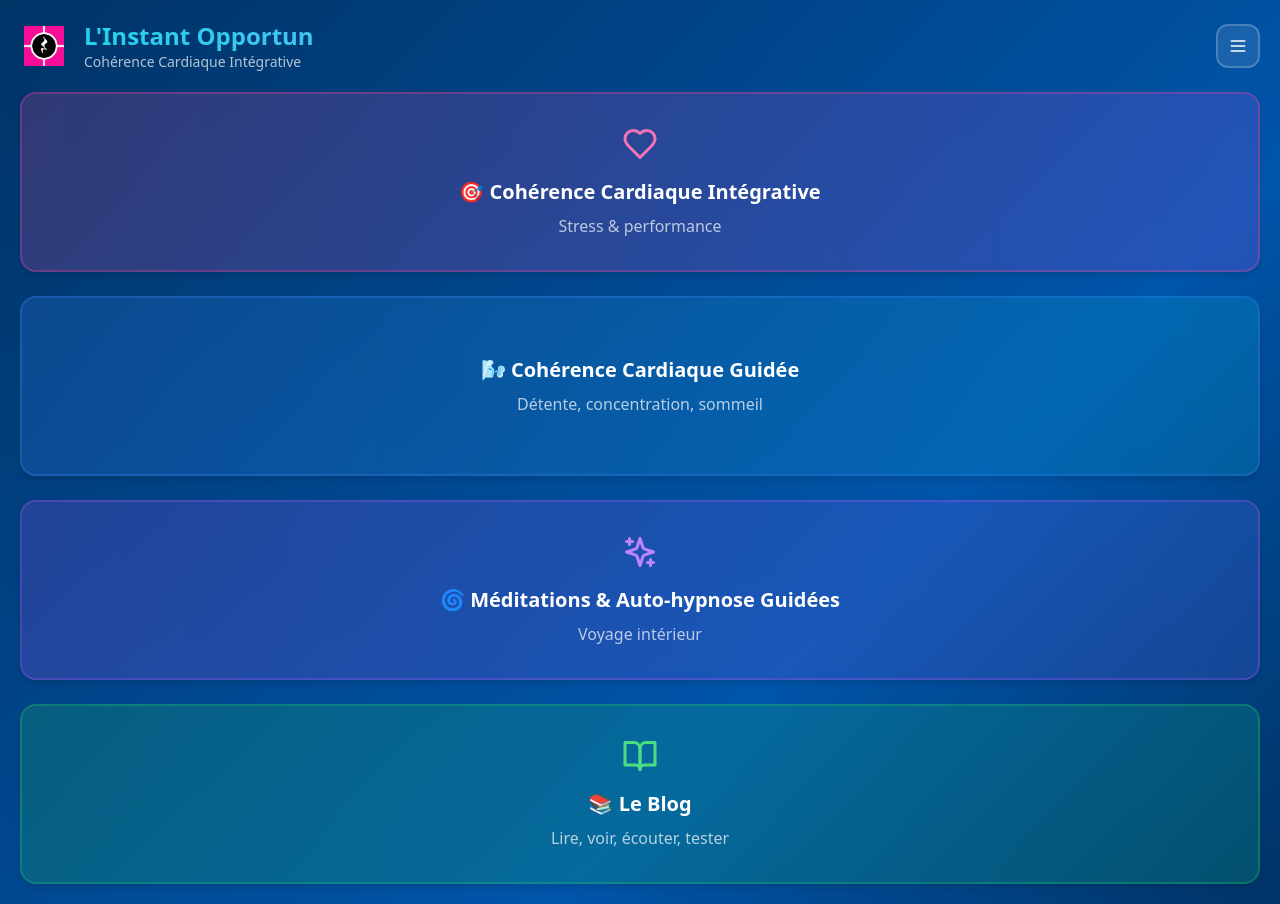
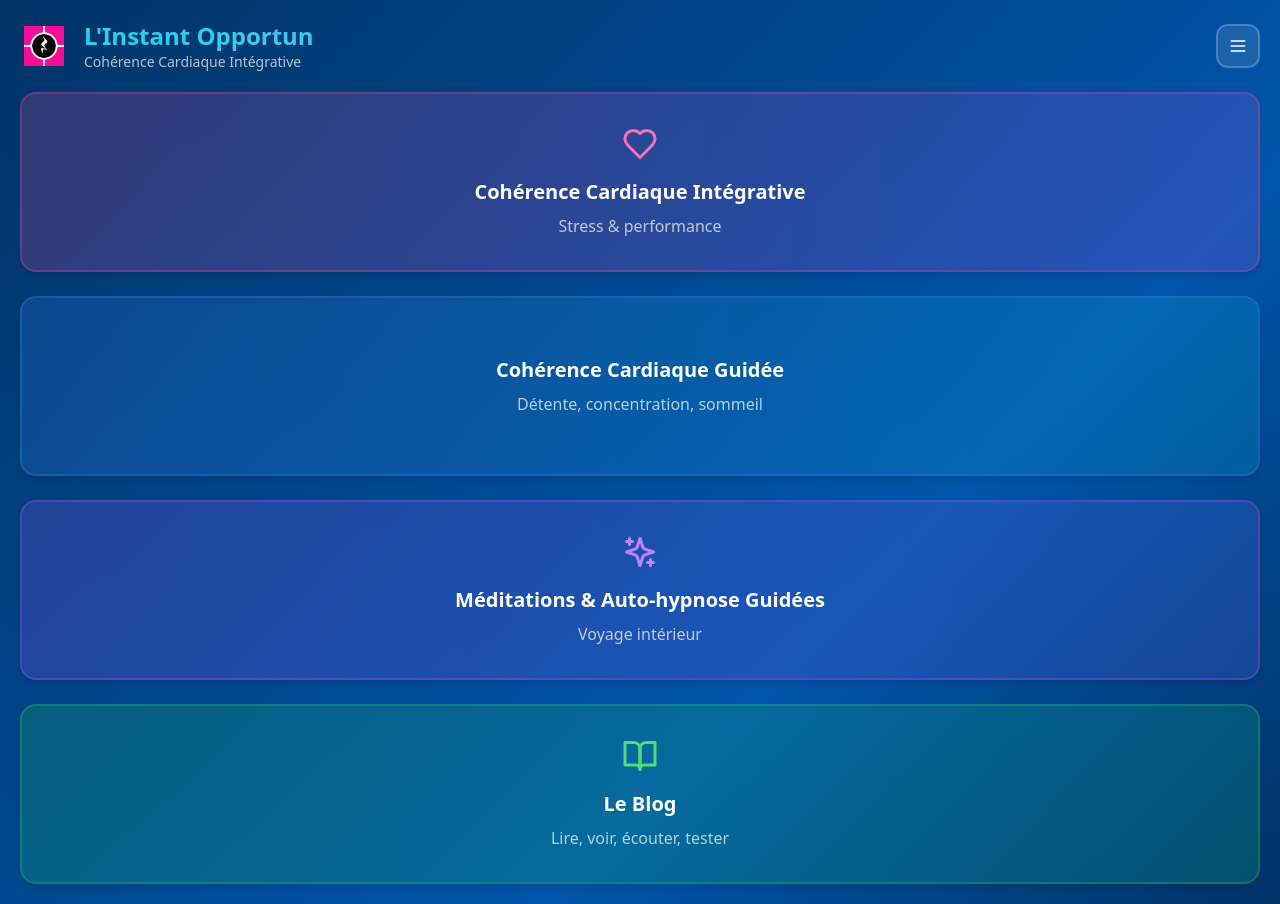
Before and after one commit to TITCLAIRE/lyne-up, a React (Vite) app: page / in a window 1280 px wide. Built offline with nearby package versions, Linux system fonts and the light colour scheme.

Commit message:
Supprimer les emojis des cartes de navigation

```diff
--- a/src/pages/HomeScreen.jsx
+++ b/src/pages/HomeScreen.jsx
@@ -9,14 +9,14 @@ export default function HomeScreen() {
         <Link to="/sessions/libre" className="home-card bg-gradient-to-r from-pink-500/20 to-purple-500/20 border-2 border-pink-500/30">
           <div className="flex flex-col items-center justify-center h-full p-6 text-center">
             <Heart size={36} className="mb-4 text-pink-400" />
-            <h2 className="text-xl font-bold mb-2">🎯 Cohérence Cardiaque Intégrative</h2>
+            <h2 className="text-xl font-bold mb-2">Cohérence Cardiaque Intégrative</h2>
             <span className="text-white/70">Stress & performance</span>
           </div>
         </Link>
 
         <Link to="/sessions/guidees" className="home-card bg-gradient-to-r from-blue-500/20 to-cyan-500/20 border-2 border-blue-500/30">
           <div className="flex flex-col items-center justify-center h-full p-6 text-center">
-            <h2 className="text-xl font-bold mb-2">🌬️ Cohérence Cardiaque Guidée</h2>
+            <h2 className="text-xl font-bold mb-2">Cohérence Cardiaque Guidée</h2>
             <span className="text-white/70">Détente, concentration, sommeil</span>
           </div>
         </Link>
@@ -24,7 +24,7 @@ export default function HomeScreen() {
         <Link to="/sessions/voyage" className="home-card bg-gradient-to-r from-purple-500/20 to-indigo-500/20 border-2 border-purple-500/30">
           <div className="flex flex-col items-center justify-center h-full p-6 text-center">
             <Sparkles size={36} className="mb-4 text-purple-400" />
-            <h2 className="text-xl font-bold mb-2">🌀 Méditations & Auto-hypnose Guidées</h2>
+            <h2 className="text-xl font-bold mb-2">Méditations & Auto-hypnose Guidées</h2>
             <span className="text-white/70">Voyage intérieur</span>
           </div>
         </Link>
@@ -32,7 +32,7 @@ export default function HomeScreen() {
         <Link to="/blog" className="home-card bg-gradient-to-r from-green-500/20 to-emerald-500/20 border-2 border-green-500/30">
           <div className="flex flex-col items-center justify-center h-full p-6 text-center">
             <BookOpen size={36} className="mb-4 text-green-400" />
-            <h2 className="text-xl font-bold mb-2">📚 Le Blog</h2>
+            <h2 className="text-xl font-bold mb-2">Le Blog</h2>
             <span className="text-white/70">Lire, voir, écouter, tester</span>
           </div>
         </Link>
```
